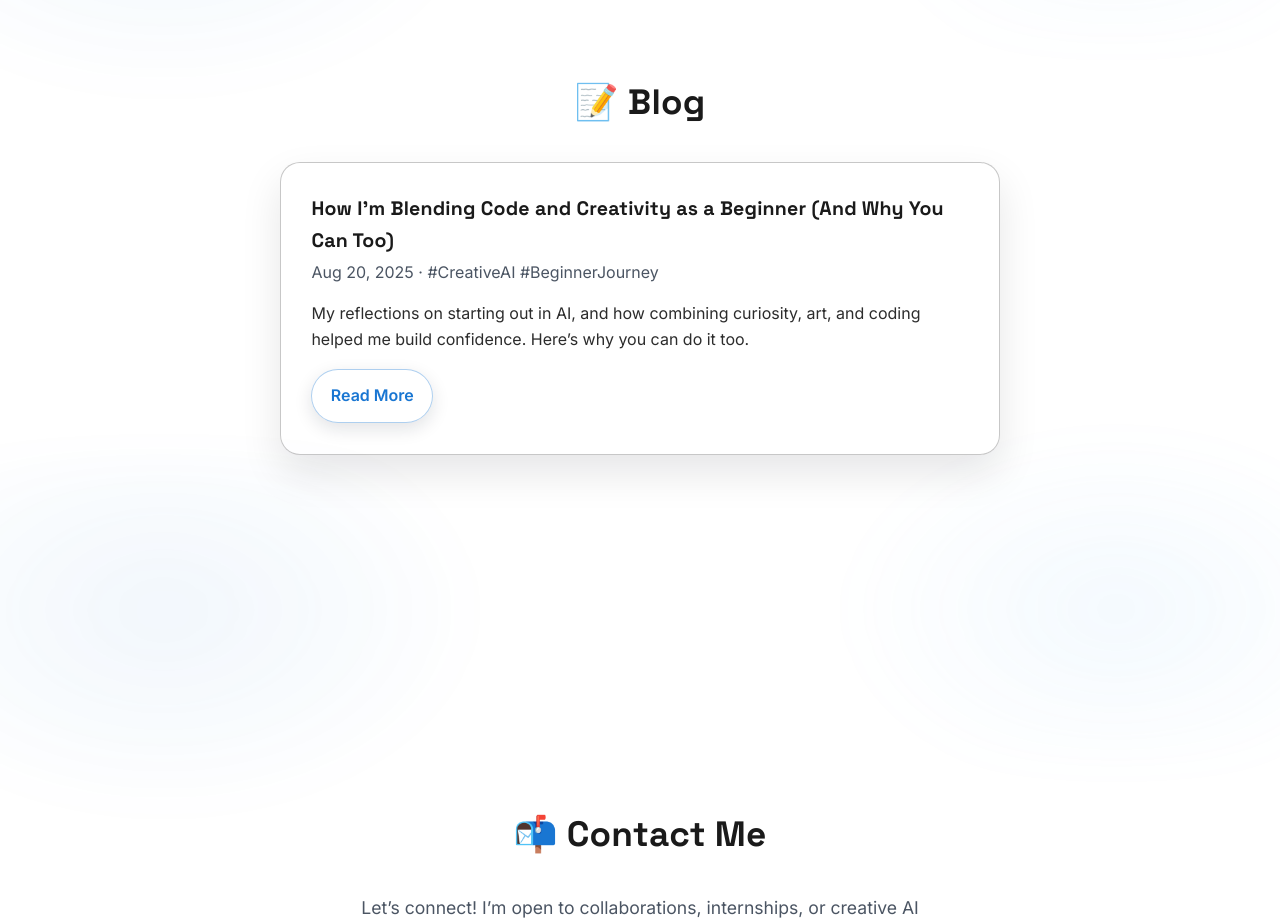
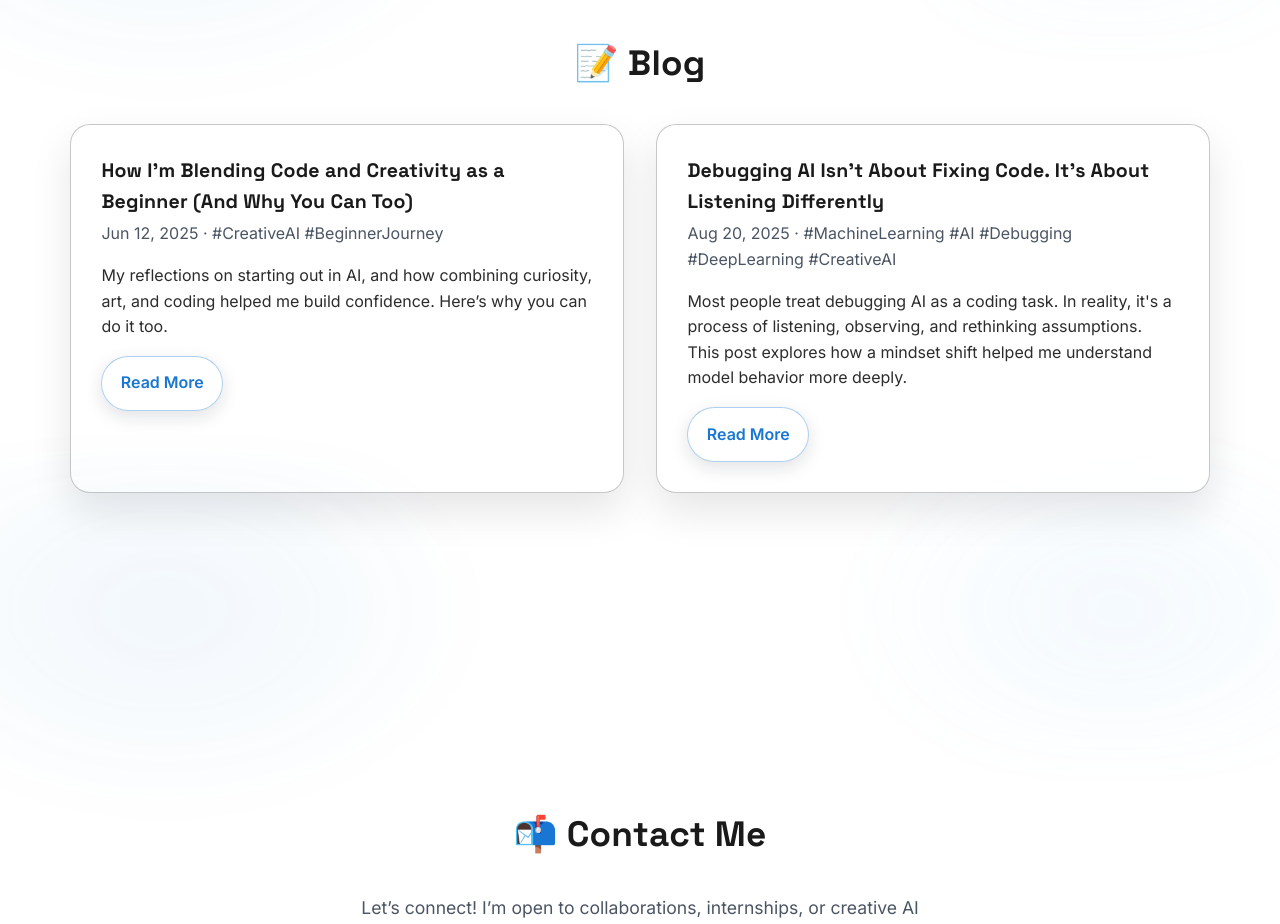
Before and after one commit to Malusree-2001/anagha-p.github.io, a plain HTML site: page index.html in a window 1280 px wide. Shown: the part 4320-5244 px from the top of the page. Drawn offline with Linux system fonts and the light colour scheme.

Commit message:
Update index.html

```diff
--- a/index.html
+++ b/index.html
@@ -521,13 +521,26 @@
           How I’m Blending Code and Creativity as a Beginner (And Why You Can Too)
         </h3>
         <p style="color:var(--muted); margin:.25rem 0 .75rem;">
-          Aug 20, 2025 · #CreativeAI #BeginnerJourney
+          Jun 12, 2025 · #CreativeAI #BeginnerJourney
         </p>
         <p>
           My reflections on starting out in AI, and how combining curiosity, art, and coding
           helped me build confidence. Here’s why you can do it too.
         </p>
         <a class="btn outline" href="https://medium.com/@anaghapradeep404/how-im-blending-code-and-creativity-as-a-beginner-and-why-you-can-too-c48fa0fb12f4">Read More</a>
+      </article>
+        <article class="card" style="text-align:left; max-width:720px;">
+        <h3 style="margin:0 0 .25rem;">
+         Debugging AI Isn’t About Fixing Code. It’s About Listening Differently
+        </h3>
+        <p style="color:var(--muted); margin:.25rem 0 .75rem;">
+          Aug 20, 2025 · #MachineLearning #AI #Debugging #DeepLearning #CreativeAI
+        </p>
+        <p>
+         Most people treat debugging AI as a coding task. In reality, it's a process of listening, observing, and rethinking assumptions.
+         This post explores how a mindset shift helped me understand model behavior more deeply.
+        </p>
+        <a class="btn outline" href="https://medium.com/@anaghapradeep404/debugging-ai-isnt-about-fixing-code-it-s-about-listening-differently-93124fdd2c1f">Read More</a>
       </article>
     </div>
   </div>
```
